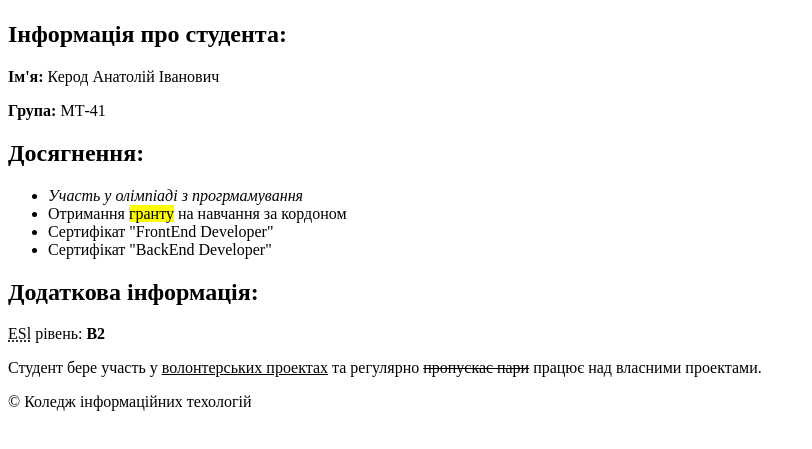
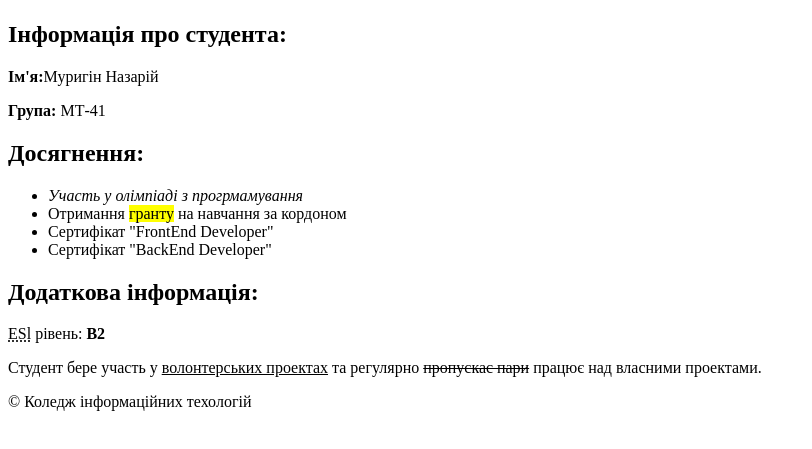
Before and after one commit to nmuryhin2022-sketch/ipLabs, a plain HTML site: page lab1/index.html in a window 1280 px wide. Shown: the part 59-508 px from the top of the page, without its empty margins (0-812 px from the left). Drawn offline with Linux system fonts and the light colour scheme.

Commit message:
Init commmit3

```diff
--- a/lab1/index.html
+++ b/lab1/index.html
@@ -11,7 +11,7 @@
 
     <h2>Інформація про студента:</h2>
 
-    <p><b>Ім'я:</b> Керод Анатолій Іванович</p>
+    <p><b>Ім'я:</b>Муригін Назарій</p>
 
     <p><b>Група:</b> МТ-41</p>
 
```
